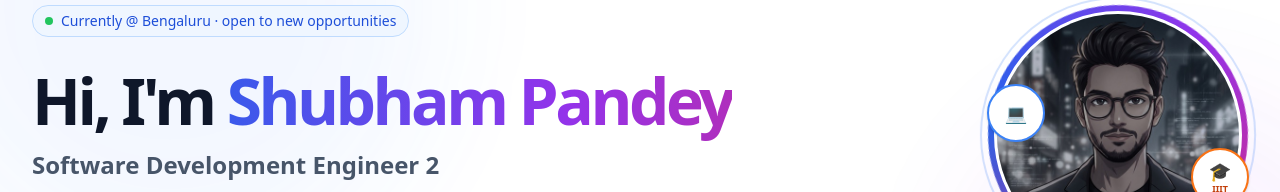
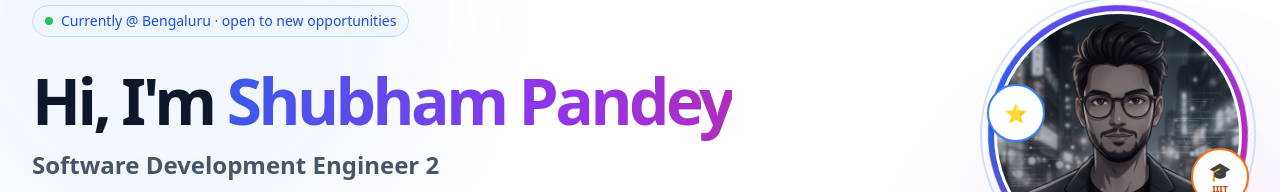
Before and after one commit to shubham-pandey12/shubham-portfolio, a React (Vite) app: page / in a window 1280 px wide. Shown: the part 188-380 px from the top of the page. Built offline with nearby package versions, Linux system fonts and the light colour scheme.

Commit message:
added start

```diff
--- a/src/features/home/HomePage.tsx
+++ b/src/features/home/HomePage.tsx
@@ -75,7 +75,7 @@ export function HomePage({ navigate }: { navigate: (to: string) => void }) {
           <div className="hero-portrait-column">
             <Portrait>
               <div className="portrait-seal seal-left">
-                <span>💻</span>
+                <span>⭐️</span>
                 {/* <small>{profile.company}</small> */}
               </div>
               <div className="portrait-seal seal-right">
```
